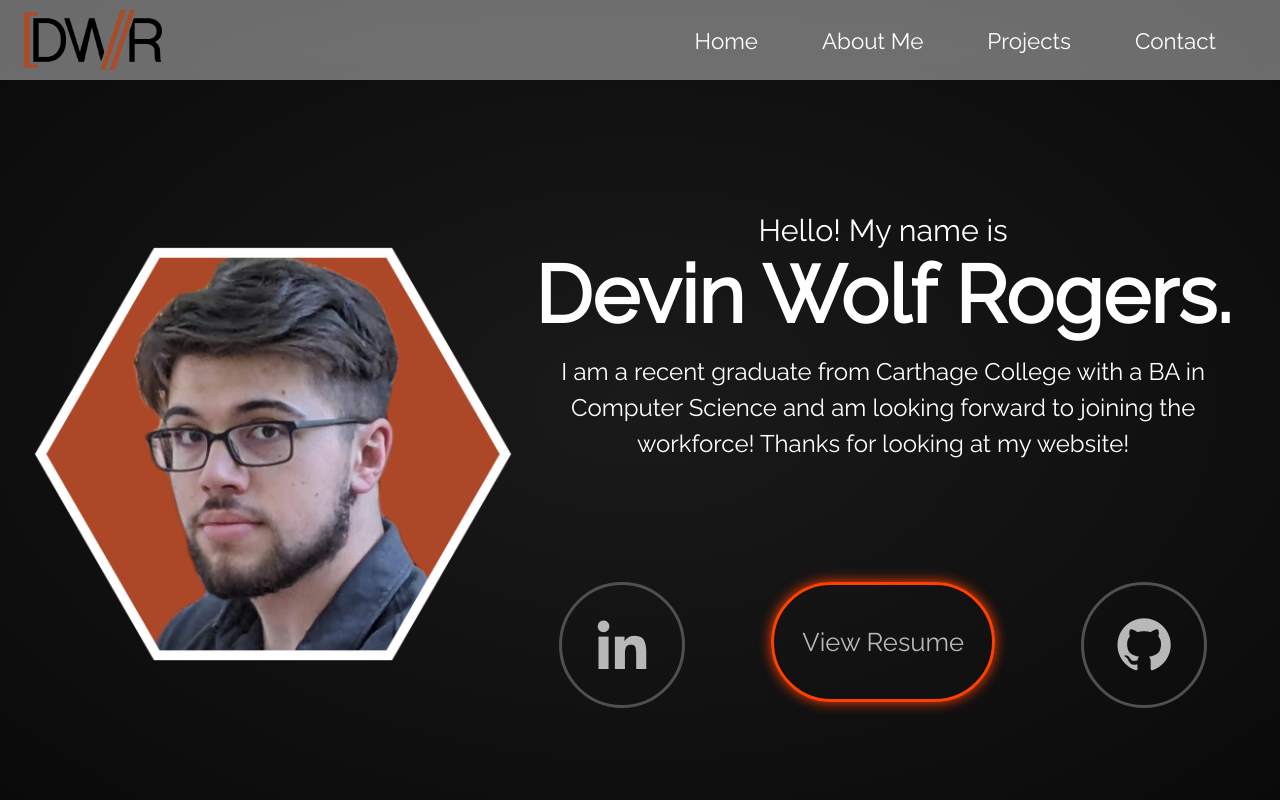
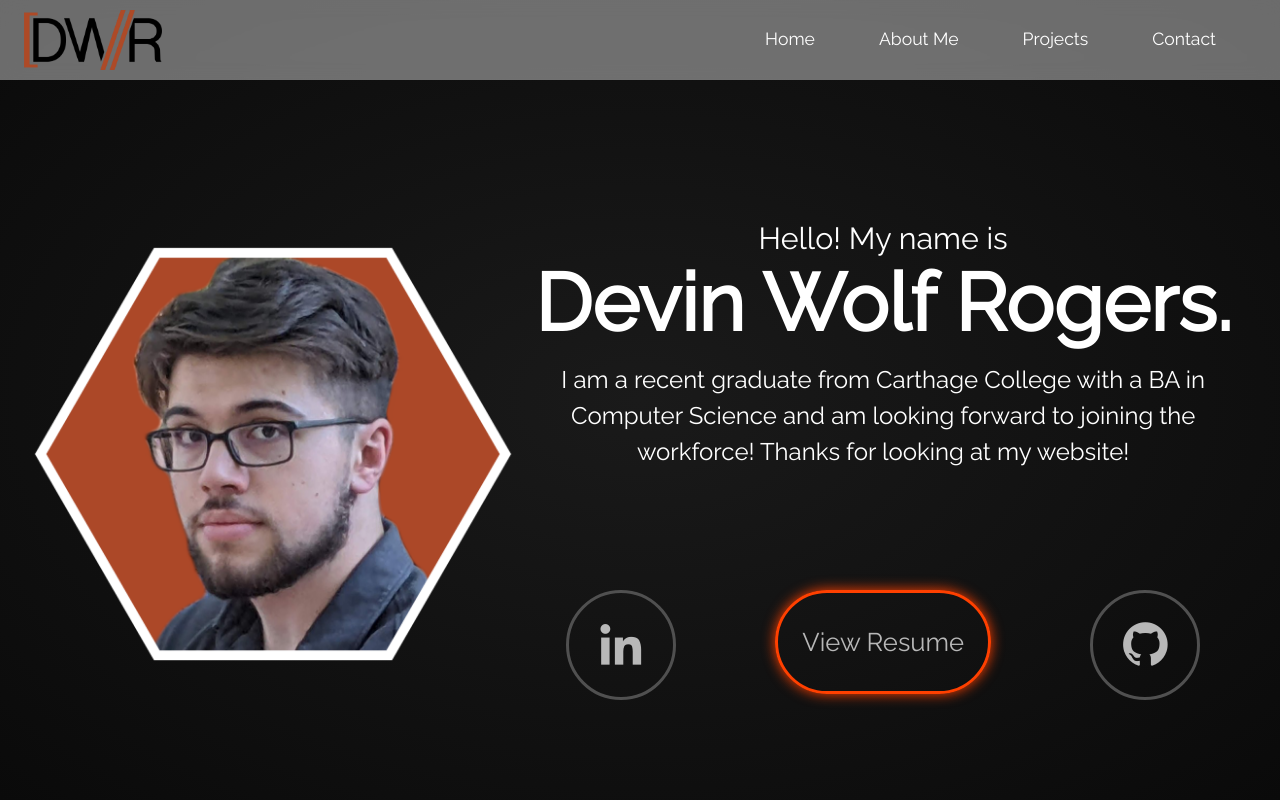
Before and after one commit to devin-w-rogers/thesis, a React (Create React App) app in the folder myapp/: page / in a window 1280 px wide. Shown: the top 800 px of the page. Built offline with nearby package versions, Linux system fonts and the light colour scheme.

Commit message:
change sizings to fit diff screen sizes better

```diff
--- a/myapp/src/App.css
+++ b/myapp/src/App.css
@@ -70,7 +70,7 @@ nav a {
   margin-bottom: 3.5vh;
   text-decoration: none;
   /*line-height: 2rem;*/
-  font-size: 2.8vh; /* 1.15rem */
+  font-size: 2.2vh; /* 1.15rem */
   color: white;
   transition: .25s;
 }
@@ -132,12 +132,12 @@ h1 {
   display: inline-flex;
   justify-content: center;
   align-items: center;
-  width: 15vh; /* 7rem */
-  height: 15vh; /* 7rem */
+  width: 13vh; /* 7rem */
+  height: 13vh; /* 7rem */
   background: transparent;
   border: .2rem solid var(--gray); /* #ac4828, #ac6034 */
   border-radius: 50%;
-  font-size: 8vh; /* 3.8rem */
+  font-size: 6.7vh; /* 3.8rem */
   color: #b8b8b8;
   margin-right: auto;
   margin-left: auto;
@@ -166,8 +166,8 @@ h1 {
   justify-content: center;
   align-items: center;
   font-size: 3.2vh;
-  width: 28vh; /* 13rem */
-  height: 15vh; /* 7rem */
+  width: 27vh; /* 13rem */
+  height: 13vh; /* 7rem */
   background: transparent;
   border: .2rem solid var(--gray); /* #ac4828, #ac6034 */
   border-radius: 5vw;
```
Also changed, not shown: 1 other file (tests, documents, lock files or other folders).
